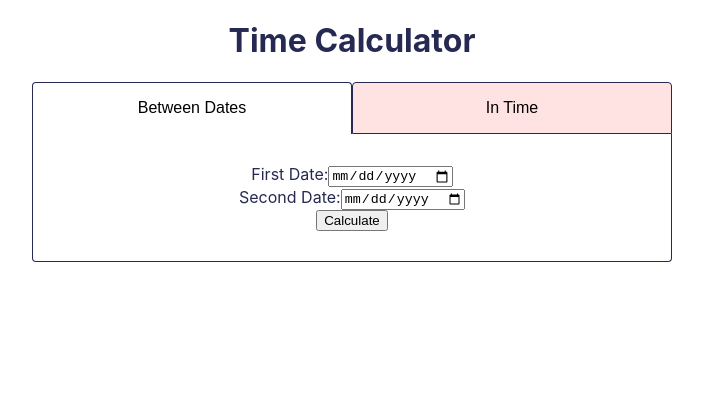
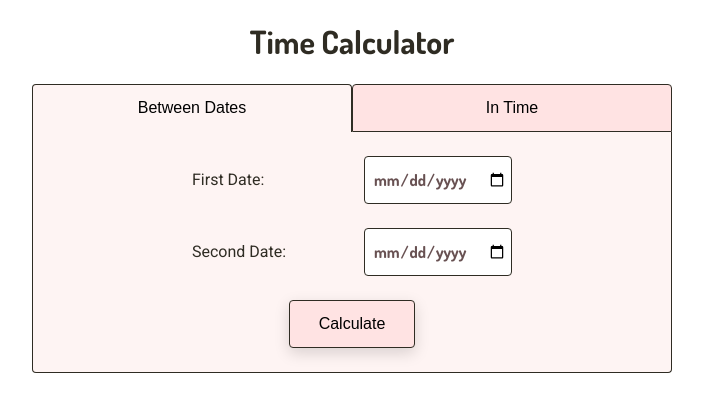
Before and after one commit to TBM85/demo-time-calculator, a Next.js app: page / in a window 1280 px wide. Shown: the top 412 px of the page, without its empty margins (288-991 px from the left). Built offline with nearby package versions, Linux system fonts and the light colour scheme.

Commit message:
Apply styles to the Between Dates component

```diff
--- a/components/BetweenDates.js
+++ b/components/BetweenDates.js
@@ -3,11 +3,11 @@ import React from "react";
 const BetweenDates = () => {
   return (
     <form className="tab">
-      <div>
+      <div className="form_control">
         <label htmlFor="first-date">First Date:</label>
         <input type="date" id="first-date" />
       </div>
-      <div>
+      <div className="form_control">
         <label htmlFor="second-date">Second Date:</label>
         <input type="date" id="second-date" />
       </div>
--- a/styles/Tabs.module.css
+++ b/styles/Tabs.module.css
@@ -12,13 +12,15 @@
 
 .tabs ul li {
   list-style: none;
-  padding: 0.5em 1em;
+  display: flex;
+  align-items: center;
+  justify-content: center;
   width: 50%;
   min-height: 48px;
   border-top-left-radius: 0.25em;
   border-top-right-radius: 0.25em;
-  border: 1px solid #262A53;
-  background-color: #FFE3E3;
+  border: 1px solid var(--color-dark);
+  background-color: var(--background-dark);
 }
 
 .tabs ul li button {
@@ -30,6 +32,6 @@
 }
 
 .current_tab {
-  background-color: #FFF !important;
-  border-bottom: #FFF !important;
+  background-color: var(--background-light) !important;
+  border-bottom: var(--white) !important;
 }
--- a/styles/globals.css
+++ b/styles/globals.css
@@ -1,10 +1,23 @@
+/* FONT */
+@import url('https://fonts.googleapis.com/css2?family=Dosis:wght@700&family=Roboto&display=swap');
+
+/* COLORS */
+:root {
+  --background-light: #fef4f3;
+  --background-dark: #ffe3e3;
+  --color-dark: #2F2C23;
+  --color-light: #685152;
+  --white: #ffffff;
+}
+
 html,
 body {
   padding: 0;
   margin: 0;
+  font-family: 'Roboto', sans-serif !important;
   font-family: -apple-system, BlinkMacSystemFont, Segoe UI, Roboto, Oxygen,
     Ubuntu, Cantarell, Fira Sans, Droid Sans, Helvetica Neue, sans-serif;
-  color: #262A53;
+  color: var(--color-dark);
 }
 
 a {
@@ -14,6 +27,10 @@ a {
 
 * {
   box-sizing: border-box;
+}
+
+h1 {
+  font-family: 'Dosis', sans-serif;
 }
 
 .tab {
@@ -26,7 +43,52 @@ a {
   justify-content: center;
   border-bottom-right-radius: 0.25em;
   border-bottom-left-radius: 0.25em;
-  border-bottom: 1px solid #262A53;
-  border-right: 1px solid #262A53;
-  border-left: 1px solid #262A53;
+  border-bottom: 1px solid var(--color-dark);
+  border-right: 1px solid var(--color-dark);
+  border-left: 1px solid var(--color-dark);
+  background-color: var(--background-light);
 }
+
+.tab button {
+  margin: 1.5em 1em;
+  padding: 0.8em 1.8em;
+  font-size: 1em;
+  background-color: var(--background-dark);
+  border: 1px solid var(--color-dark);
+  border-radius: 0.25em;
+  min-height: 48px;
+  box-shadow: rgba(0, 0, 0, 0.15) 0px 5px 15px 0px;
+  cursor: pointer;
+}
+
+@media (max-width: 400px) {
+  .form_control {
+    display: flex;
+    flex-direction: column;
+  }
+  .form_control label {
+    padding-bottom: 0.5em;
+  }
+}
+
+.form_control {
+  margin: 1.5em 0.5em 0;
+  width: 20em;
+  justify-content: space-between;
+  display: flex;
+  align-items: center;
+}
+
+.form_control label {
+  text-align: left;
+}
+
+.form_control input {
+  font-family: 'Dosis', sans-serif;
+  font-size: 1em;
+  padding: 0 0.25em 0 0.5em;
+  border: 1px solid var(--color-dark);
+  min-height: 48px;
+  border-radius: 0.25em;
+  color: var(--color-light);
+}
```
